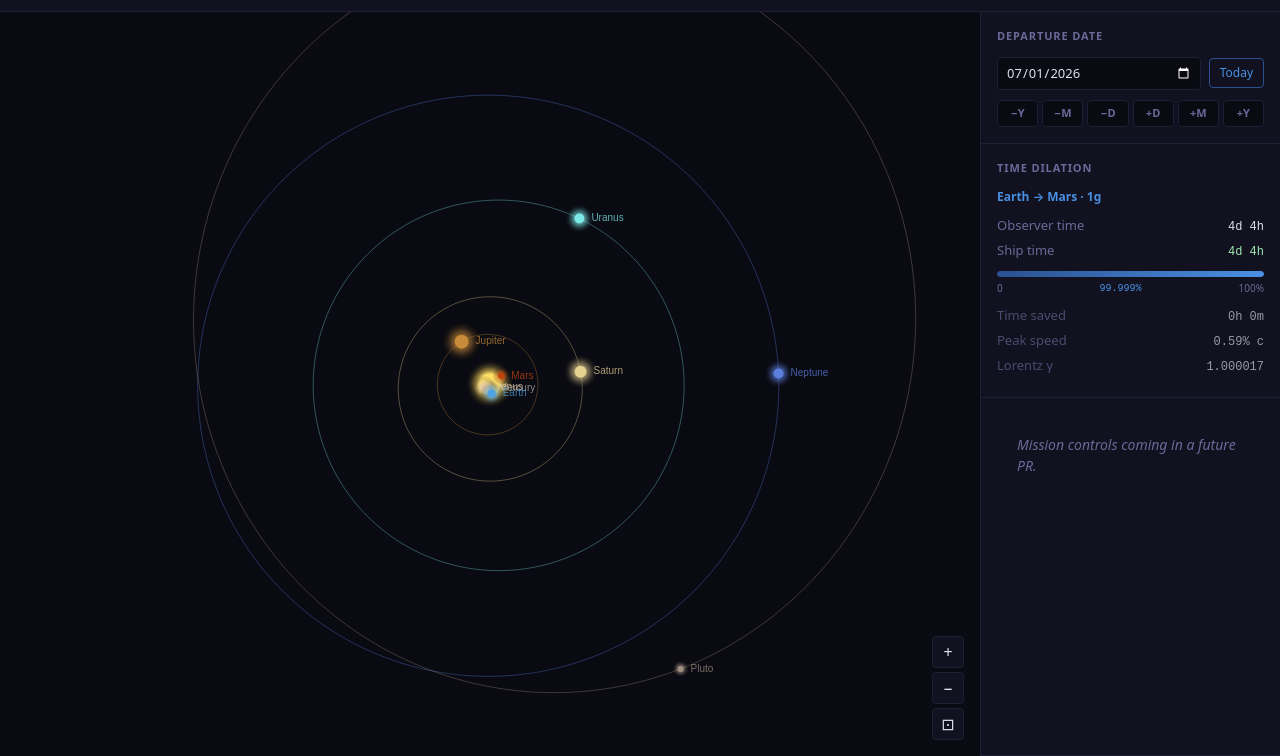
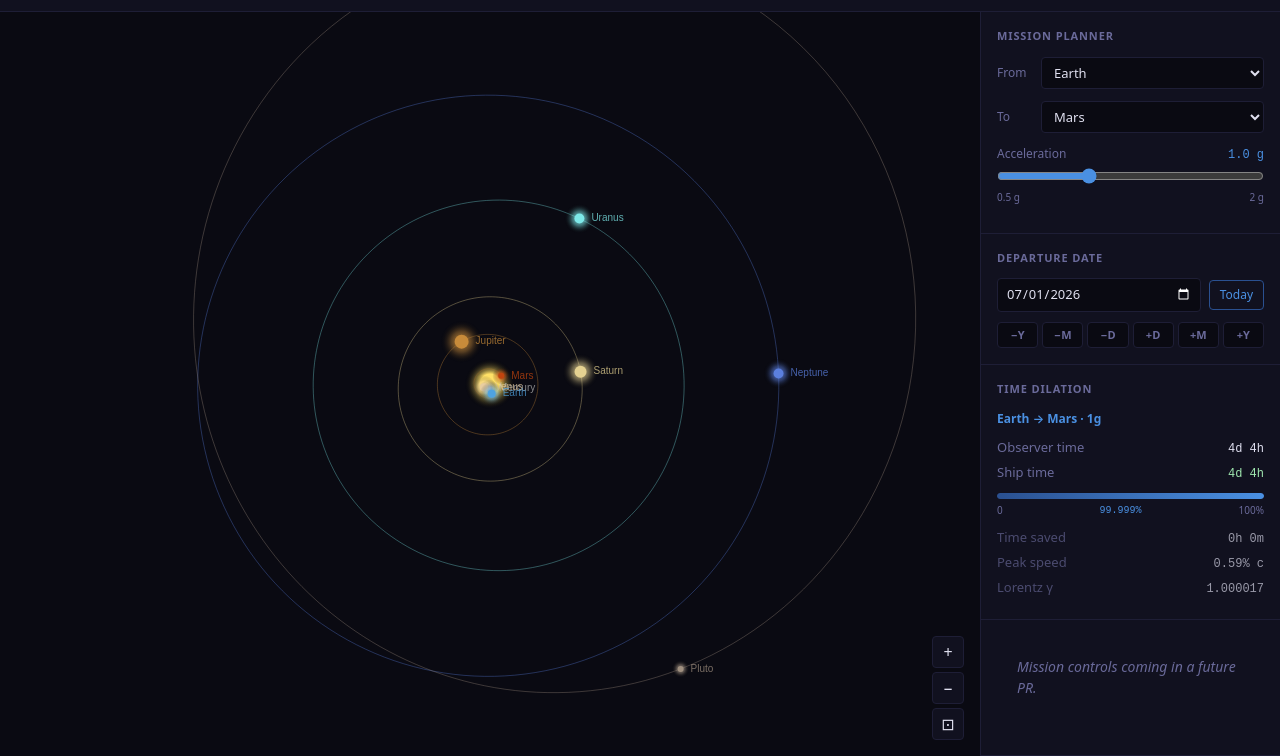
Before and after one commit to mturnbo/SolPath, a plain HTML site: page index.html in a window 1280 px wide. Shown: the part 44-800 px from the top of the page. Drawn offline with Linux system fonts and the light colour scheme.

Commit message:
PR 14: Mission control panel — origin/dest selectors, acceleration slider

```diff
--- a/index.html
+++ b/index.html
@@ -25,6 +25,32 @@
       </section>
 
       <aside id="control-panel">
+
+        <section class="panel-section" id="section-mission">
+          <h2 class="panel-heading">Mission Planner</h2>
+
+          <div class="field-row">
+            <label class="field-label" for="select-origin">From</label>
+            <select class="field-select" id="select-origin"></select>
+          </div>
+
+          <div class="field-row">
+            <label class="field-label" for="select-dest">To</label>
+            <select class="field-select" id="select-dest"></select>
+          </div>
+
+          <div class="field-row field-row--col">
+            <div class="field-row-top">
+              <label class="field-label" for="slider-accel">Acceleration</label>
+              <span class="field-value" id="label-accel">1.0 g</span>
+            </div>
+            <input type="range" class="field-range" id="slider-accel"
+                   min="0.5" max="2" step="0.1" value="1" />
+            <div class="field-range-labels">
+              <span>0.5 g</span><span>2 g</span>
+            </div>
+          </div>
+        </section>
 
         <section class="panel-section" id="section-date">
           <h2 class="panel-heading">Departure Date</h2>
--- a/src/css/main.css
+++ b/src/css/main.css
@@ -150,6 +150,71 @@ body {
   text-transform: uppercase;
   color: var(--color-text-muted);
   margin-bottom: 12px;
+}
+
+/* ── Mission planner fields ── */
+
+.field-row {
+  display: flex;
+  align-items: center;
+  gap: 8px;
+  margin-bottom: 12px;
+}
+
+.field-row--col {
+  flex-direction: column;
+  align-items: stretch;
+  gap: 4px;
+}
+
+.field-row-top {
+  display: flex;
+  justify-content: space-between;
+  align-items: baseline;
+}
+
+.field-label {
+  font-size: 12px;
+  color: var(--color-text-muted);
+  flex: 0 0 36px;
+}
+
+.field-value {
+  font-family: var(--font-mono);
+  font-size: 12px;
+  color: var(--color-accent);
+}
+
+.field-select {
+  flex: 1 1 0;
+  min-width: 0;
+  background: var(--color-bg);
+  color: var(--color-text);
+  border: 1px solid var(--color-border);
+  border-radius: 4px;
+  padding: 5px 8px;
+  font-size: 13px;
+  cursor: pointer;
+  appearance: auto;
+}
+
+.field-select:focus {
+  outline: none;
+  border-color: var(--color-accent);
+}
+
+.field-range {
+  width: 100%;
+  accent-color: var(--color-accent);
+  cursor: pointer;
+}
+
+.field-range-labels {
+  display: flex;
+  justify-content: space-between;
+  font-size: 10px;
+  color: var(--color-text-muted);
+  margin-top: 2px;
 }
 
 /* ── Relativity panel ── */
--- a/src/js/main.js
+++ b/src/js/main.js
@@ -1,7 +1,5 @@
 import { PLANETS, STAR } from './data/planets.js';
 import { toJ2000Century } from './physics/epoch.js';
-import { solveBrachistochrone, distanceAU } from './physics/trajectory.js';
-import { planetPosition } from './physics/kepler.js';
 import { computeMission } from './physics/mission.js';
 import { createCamera, fitSolarSystem } from './render/camera.js';
 import { drawAllOrbits } from './render/orbits.js';
@@ -9,6 +7,7 @@ import { drawAllPlanets, hitTestPlanet } from './render/planets.js';
 import { drawTrajectory, drawDepartureMarker } from './render/trajectory.js';
 import { initDatePicker } from './ui/datepicker.js';
 import { initControls, initZoomButtons } from './ui/controls.js';
+import { initMissionPanel } from './ui/panel.js';
 import { renderRelativity } from './ui/relativity.js';
 
 const canvas = document.getElementById('solar-system');
@@ -16,21 +15,25 @@ const ctx    = canvas.getContext('2d');
 
 const cam = createCamera(canvas.clientWidth || 800, canvas.clientHeight || 600);
 
-let hoveredPlanet  = null;
-let currentDate    = new Date();
-let T              = toJ2000Century(currentDate);
-let previewMission = null;
+let hoveredPlanet = null;
+let currentDate   = new Date();
+let T             = toJ2000Century(currentDate);
+let mission       = null;
 
-const earth = PLANETS.find(p => p.name === 'Earth');
-const mars  = PLANETS.find(p => p.name === 'Mars');
+// Mission parameters — updated by panel controls
+let missionParams = {
+  originPlanet: PLANETS.find(p => p.name === 'Earth'),
+  destPlanet:   PLANETS.find(p => p.name === 'Mars'),
+  accelG:       1.0,
+};
 
 // ── Mission computation ───────────────────────────────────────────────────────
 
 function updateMission() {
-  previewMission = computeMission(earth, mars, currentDate, 1);
-
-  const { trajectory } = previewMission;
-  renderRelativity(trajectory, 'Earth → Mars', 1);
+  const { originPlanet, destPlanet, accelG } = missionParams;
+  mission = computeMission(originPlanet, destPlanet, currentDate, accelG);
+  const label = `${originPlanet.name} → ${destPlanet.name}`;
+  renderRelativity(mission.trajectory, label, accelG);
 }
 
 // ── Rendering ─────────────────────────────────────────────────────────────────
@@ -77,18 +80,22 @@ function draw() {
   drawStar();
   drawAllPlanets(ctx, cam, PLANETS, T, hoveredPlanet);
 
-  if (previewMission) {
-    drawTrajectory(ctx, cam, previewMission);
-    drawDepartureMarker(ctx, cam, previewMission);
+  if (mission) {
+    drawTrajectory(ctx, cam, mission);
+    drawDepartureMarker(ctx, cam, mission);
   }
 }
 
-// ── Zoom / pan controls ───────────────────────────────────────────────────────
+// ── Controls ──────────────────────────────────────────────────────────────────
 
 initControls(canvas, cam, draw);
 initZoomButtons(canvas, cam, draw);
 
-// ── Date picker ───────────────────────────────────────────────────────────────
+initMissionPanel(params => {
+  missionParams = params;
+  updateMission();
+  draw();
+});
 
 initDatePicker(date => {
   currentDate = date;
--- /dev/null
+++ b/src/js/ui/panel.js
@@ -0,0 +1,87 @@
+import { PLANETS } from '../data/planets.js';
+
+const DEFAULT_ORIGIN = 'Earth';
+const DEFAULT_DEST   = 'Mars';
+const DEFAULT_ACCEL  = 1.0;
+const ACCEL_MIN      = 0.5;
+const ACCEL_MAX      = 2.0;
+const ACCEL_STEP     = 0.1;
+
+/**
+ * Populate both planet <select> elements with options from PLANETS.
+ */
+function populatePlanetSelects(originEl, destEl) {
+  for (const planet of PLANETS) {
+    const opt1 = new Option(planet.name, planet.name);
+    const opt2 = new Option(planet.name, planet.name);
+    originEl.appendChild(opt1);
+    destEl.appendChild(opt2);
+  }
+  originEl.value = DEFAULT_ORIGIN;
+  destEl.value   = DEFAULT_DEST;
+}
+
+/**
+ * Initialise the Mission Planner panel section.
+ *
+ * Wires up origin/destination selectors and the acceleration slider.
+ * Calls `onChange({ originPlanet, destPlanet, accelG })` whenever any value
+ * changes. Prevents selecting the same planet as both origin and destination.
+ *
+ * @param {function} onChange
+ * @returns {{ getState: function }} - returns current { originPlanet, destPlanet, accelG }
+ */
+export function initMissionPanel(onChange) {
+  const originEl  = document.getElementById('select-origin');
+  const destEl    = document.getElementById('select-dest');
+  const accelEl   = document.getElementById('slider-accel');
+  const accelLbl  = document.getElementById('label-accel');
+
+  populatePlanetSelects(originEl, destEl);
+
+  accelEl.min   = ACCEL_MIN;
+  accelEl.max   = ACCEL_MAX;
+  accelEl.step  = ACCEL_STEP;
+  accelEl.value = DEFAULT_ACCEL;
+  accelLbl.textContent = `${DEFAULT_ACCEL.toFixed(1)} g`;
+
+  function getState() {
+    return {
+      originPlanet: PLANETS.find(p => p.name === originEl.value),
+      destPlanet:   PLANETS.find(p => p.name === destEl.value),
+      accelG:       parseFloat(accelEl.value),
+    };
+  }
+
+  function emit() {
+    const state = getState();
+    if (state.originPlanet === state.destPlanet) return;
+    onChange(state);
+  }
+
+  originEl.addEventListener('change', () => {
+    // If origin now matches dest, bump dest to the next planet
+    if (originEl.value === destEl.value) {
+      const idx = PLANETS.findIndex(p => p.name === destEl.value);
+      const next = PLANETS[(idx + 1) % PLANETS.length];
+      destEl.value = next.name;
+    }
+    emit();
+  });
+
+  destEl.addEventListener('change', () => {
+    if (destEl.value === originEl.value) {
+      const idx = PLANETS.findIndex(p => p.name === originEl.value);
+      const next = PLANETS[(idx + 1) % PLANETS.length];
+      originEl.value = next.name;
+    }
+    emit();
+  });
+
+  accelEl.addEventListener('input', () => {
+    accelLbl.textContent = `${parseFloat(accelEl.value).toFixed(1)} g`;
+    emit();
+  });
+
+  return { getState };
+}
```
